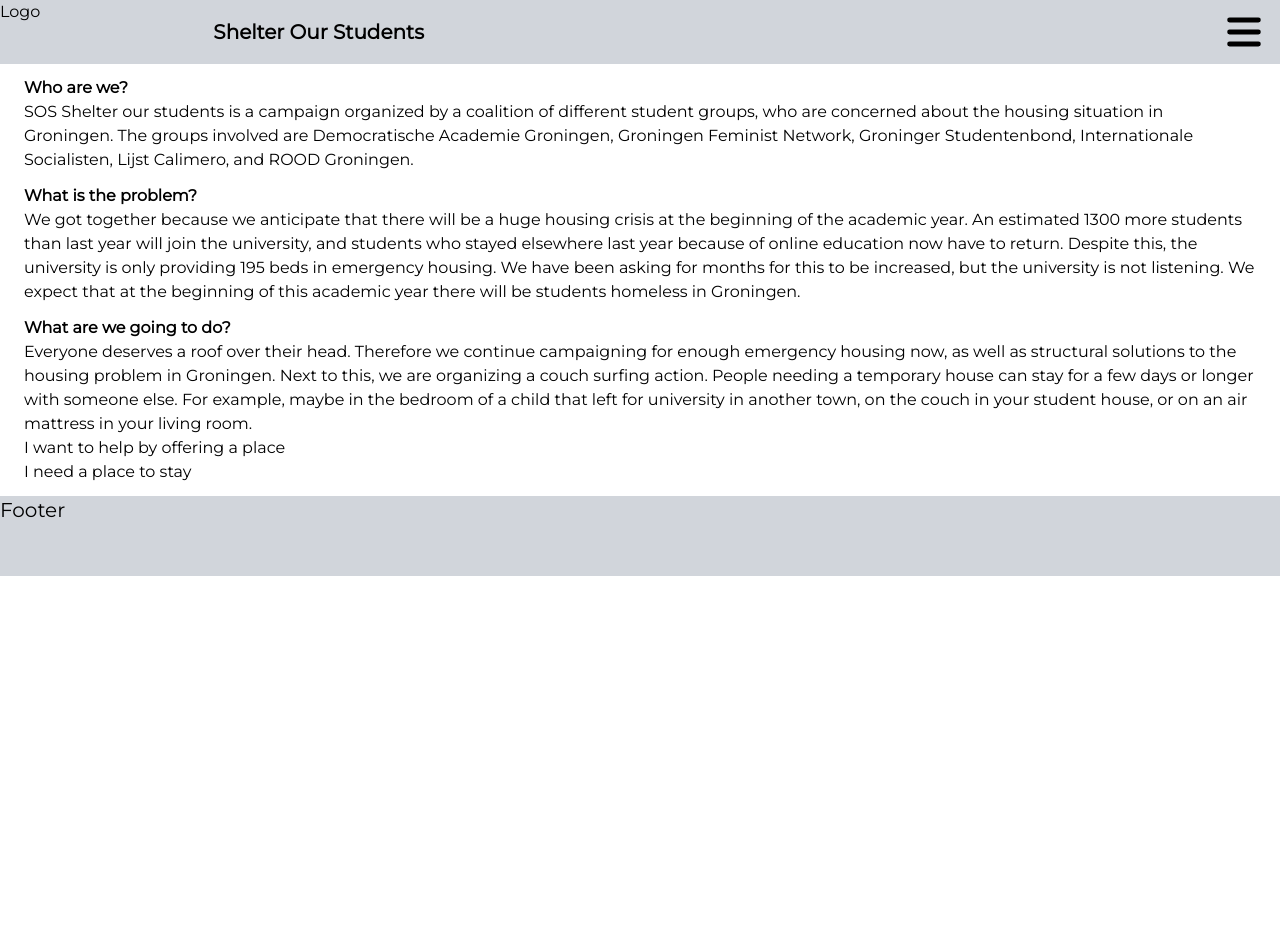
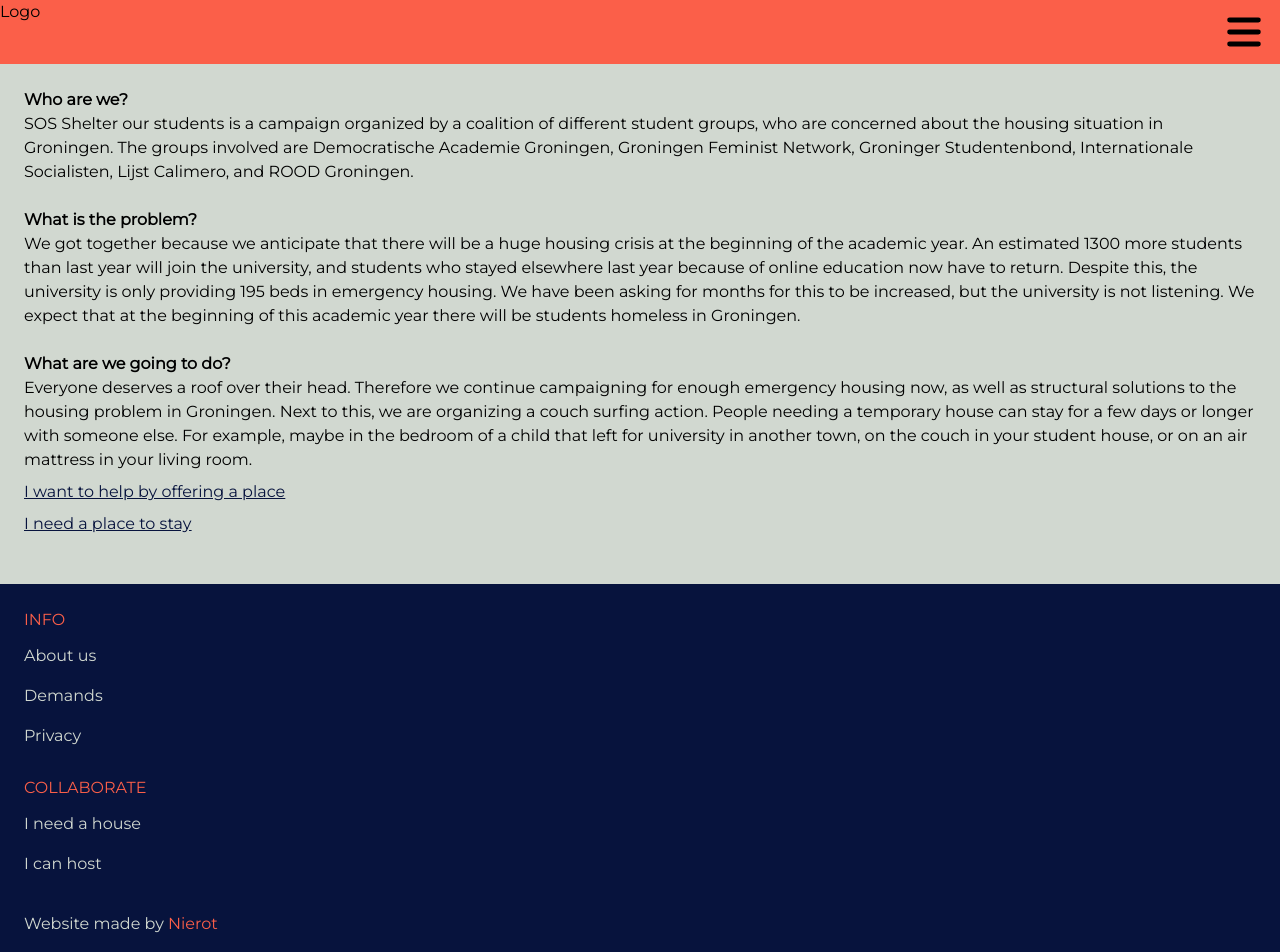
Before and after one commit to Nierot/ShelterOurStudents, a React (Create React App) app: page /about in a window 1280 px wide. Shown: the top 952 px of the page. Before the commit the page ends 800 px from the top, so only its background shows below. Built offline with nearby package versions, Linux system fonts and the light colour scheme.

Commit message:
💄 Add styling to all pages

```diff
--- a/src/components/Footer.js
+++ b/src/components/Footer.js
@@ -1,7 +1,44 @@
 const Footer = ({ lang }) =>
-<footer className="w-full h-20 bg-gray-300">
-  <div className="text-xl">
-    Footer
+<footer className="w-full h-auto bg-secondary pt-6">
+  <div className="px-6">
+    <div className="text-primary uppercase">
+      { lang.footer.info }
+    </div>
+    <div className="text-tertiary py-1">
+      <div className="py-2">
+        <a href="/about">{ lang.menu.about }</a>
+      </div>
+
+      <div className="py-2">
+        <a href="/demands">{ lang.menu.demands }</a>
+      </div>
+
+      <div className="pt-2">
+        <a href="/privacy">{ lang.menu.privacy }</a>
+      </div>
+    </div>
+  </div>
+
+  <div className="px-6 pt-6">
+    <div className="text-primary uppercase">
+      { lang.footer.collaborate }
+    </div>
+
+    <div className="text-tertiary py-1">
+      <div className="py-2">
+        <a href="/need-house">{ lang.menu.needHouse }</a>
+      </div>
+      <div className="py-2">
+        <a href="/have-house">{ lang.menu.haveHouse }</a>
+      </div>
+    </div>
+  </div>
+
+  <div className="px-6 pt-6 h-20 text-tertiary">
+    <a href="https://nierot.com/">
+      Website made by
+      <span className="text-primary">&nbsp;Nierot</span>
+    </a>
   </div>
 </footer>
 
--- a/src/components/Header.js
+++ b/src/components/Header.js
@@ -1,17 +1,15 @@
 import { MenuIcon, XIcon } from '@heroicons/react/solid'
-import { useState } from 'react'
-import Menu from './Menu'
 
 const Header = ({ lang, toggle, open }) => {
   return (
     <div>
-      <header id="header" className="w-full h-16 grid grid-cols-6 bg-gray-300">
-        <div className="col-span-1">
+      <header id="header" className="w-full h-16 grid grid-cols-6 bg-primary">
+        <a className="col-span-5" href="/">
           Logo
-        </div>
-        <a href="/" className="col-span-4 text-left text-xl flex justify-center flex-col font-semibold">
+        </a>
+        {/* <a href="/" className="col-span-4 text-left text-xl flex justify-center flex-col font-semibold">
           {lang.title}
-        </a>
+        </a> */}
         <div className="col-span-1 flex flex-row-reverse justify-start space-x-1" onClick={() => toggle()}>
           <div className="w-3"></div>
           {open ?
--- a/src/components/Menu.js
+++ b/src/components/Menu.js
@@ -1,5 +1,3 @@
-import { Link } from "react-router-dom"
-
 const Menu = ({ lang }) =>
 <div id="menu" className="z-10 h-auto w-full">
   <div className="grid grid-rows-5">
--- a/src/pages/About.js
+++ b/src/pages/About.js
@@ -1,9 +1,9 @@
 
 const About = ({ lang }) => {
-  const { pages: { about: { whoAreWe, theProblem, toDo, demands } } } = lang
+  const { pages: { about: { whoAreWe, theProblem, toDo } } } = lang
 
   return (
-    <div className="px-6 py-3">
+    <div className="px-6 pt-6 pb-12 bg-tertiary">
       <div>
         <div className="font-semibold">
           {whoAreWe.title}
@@ -14,7 +14,7 @@ const About = ({ lang }) => {
       </div>
 
       <div>
-        <div className="font-semibold pt-3">
+        <div className="font-semibold pt-6">
           {theProblem.title}
         </div>
         <div>
@@ -23,19 +23,20 @@ const About = ({ lang }) => {
       </div>
 
       <div>
-        <div className="font-semibold pt-3">
+        <div className="font-semibold pt-6">
           {toDo.title}
         </div>
         <div>
           {toDo.text}
           <br />
-          <a href="/host-house">
-            {toDo.links.host}
-          </a>
-          <br />
-          <a href="/need-house">
-            {toDo.links.need}
-          </a>
+          <div className="">
+            <div className="pt-2 text-secondary underline">
+              <a href="/host-house">{toDo.links.host}</a>
+            </div>
+            <div className="pt-2 text-secondary underline">
+              <a href="/need-house">{toDo.links.need}</a>
+            </div>
+          </div>
         </div>
       </div>
     </div>
--- a/src/pages/Demands.js
+++ b/src/pages/Demands.js
@@ -1,5 +1,5 @@
 const Demands = ({ lang: { pages: { demands }}}) =>
-<div className="px-6 py-3">
+<div className="px-6 py-3 h-5/6">
   <div className="font-bold text-left pb-1">
     { demands.title }
   </div>
--- a/src/pages/Home.js
+++ b/src/pages/Home.js
@@ -1,6 +1,24 @@
-const Home = ({ lang: { pages: { home } }}) =>
-<div className="h-5/6 text-xl px-6 py-3">
-  Home
-</div>
+const Home = ({ lang }) => {
+  const { pages: { home }} = lang
+  return (
+    <div className="h-5/6 px-6 pt-6">
+      <div className="text-center text-4xl text-bold pb-10">
+        {lang.title}!
+      </div>
+      <div className="text-center">
+        {home.text}
+      </div>
+      <div className="grid">
+        <div>
+          {home.help}
+        </div>
+        <div>
+          {home.need}
+        </div>
+      </div>
+    </div>
+  )
+}
+
 
 export default Home
--- a/src/pages/HostHouse.js
+++ b/src/pages/HostHouse.js
@@ -1,5 +1,5 @@
 const HostHouse = ({ lang: { pages: { haveHouse } } }) =>
-<div className="h-screen px-6 py-3">
+<div className="h-5/6 px-6 py-3">
   <div>
     { haveHouse.explanation }
   </div>
--- a/src/pages/NeedHouse.js
+++ b/src/pages/NeedHouse.js
@@ -1,5 +1,5 @@
 const NeedHouse = ({ lang: { pages: { needHouse } } }) =>
-<div className="h-screen px-6 py-3">
+<div className="h-5/6 px-6 py-3">
   <div>
     { needHouse.explanation }
   </div>
--- a/src/pages/Privacy.js
+++ b/src/pages/Privacy.js
@@ -1,5 +1,5 @@
 const Privacy = ({ lang: { pages: { privacy } } }) =>
-<div className="h-screen px-6 py-3">
+<div className="h-5/6 px-6 py-3 bg-tertiary">
   Privacy
 </div>
 
--- a/tailwind.config.js
+++ b/tailwind.config.js
@@ -5,6 +5,11 @@ module.exports = {
     extend: {
       fontFamily: {
         'sans': ['Montserrat', 'ui-sans-serif', 'system-ui']
+      },
+      colors: {
+        'primary': '#FB5F49',
+        'secondary': '#07133D',
+        'tertiary': '#D1D8D0'
       }
     },
   },
```
